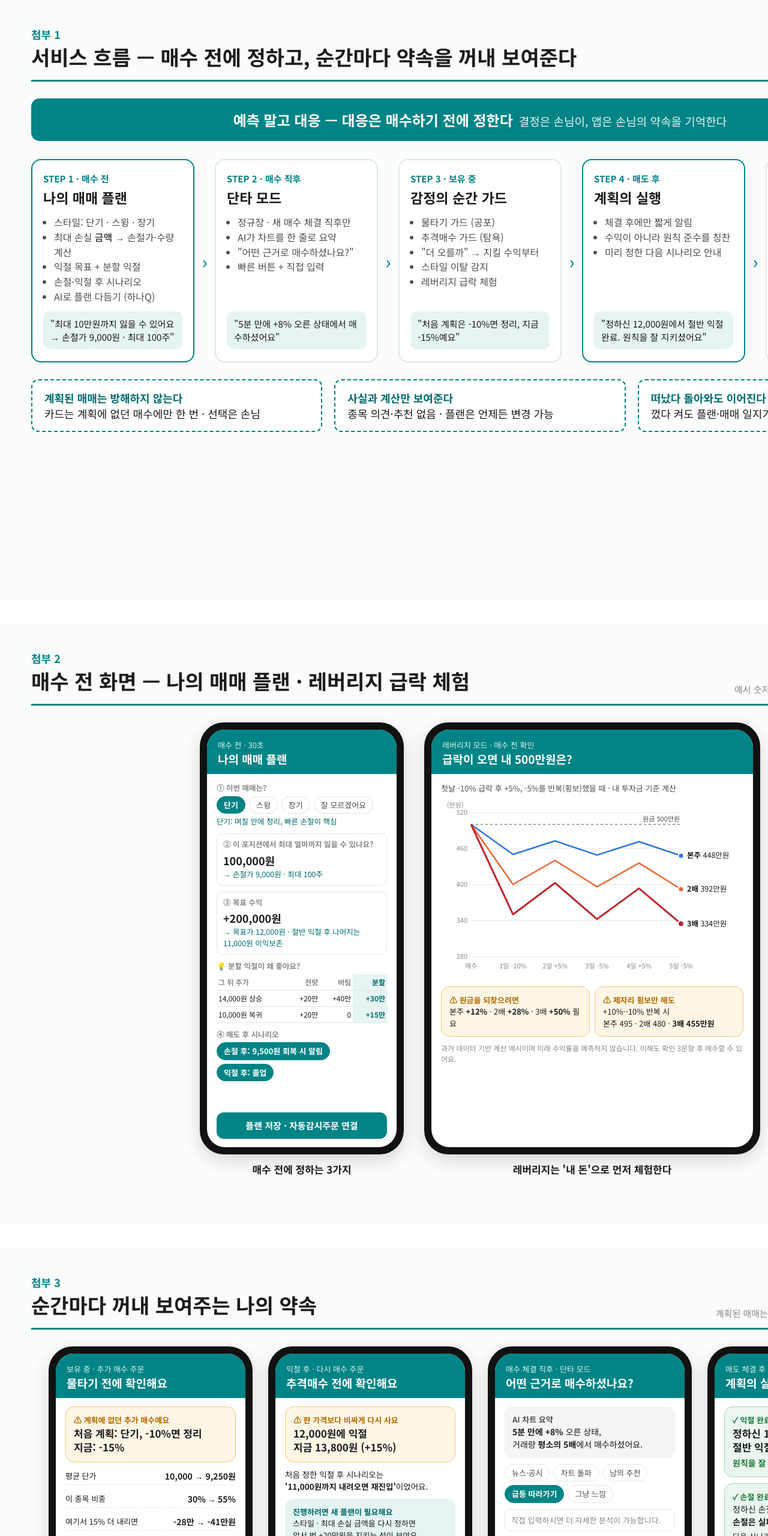
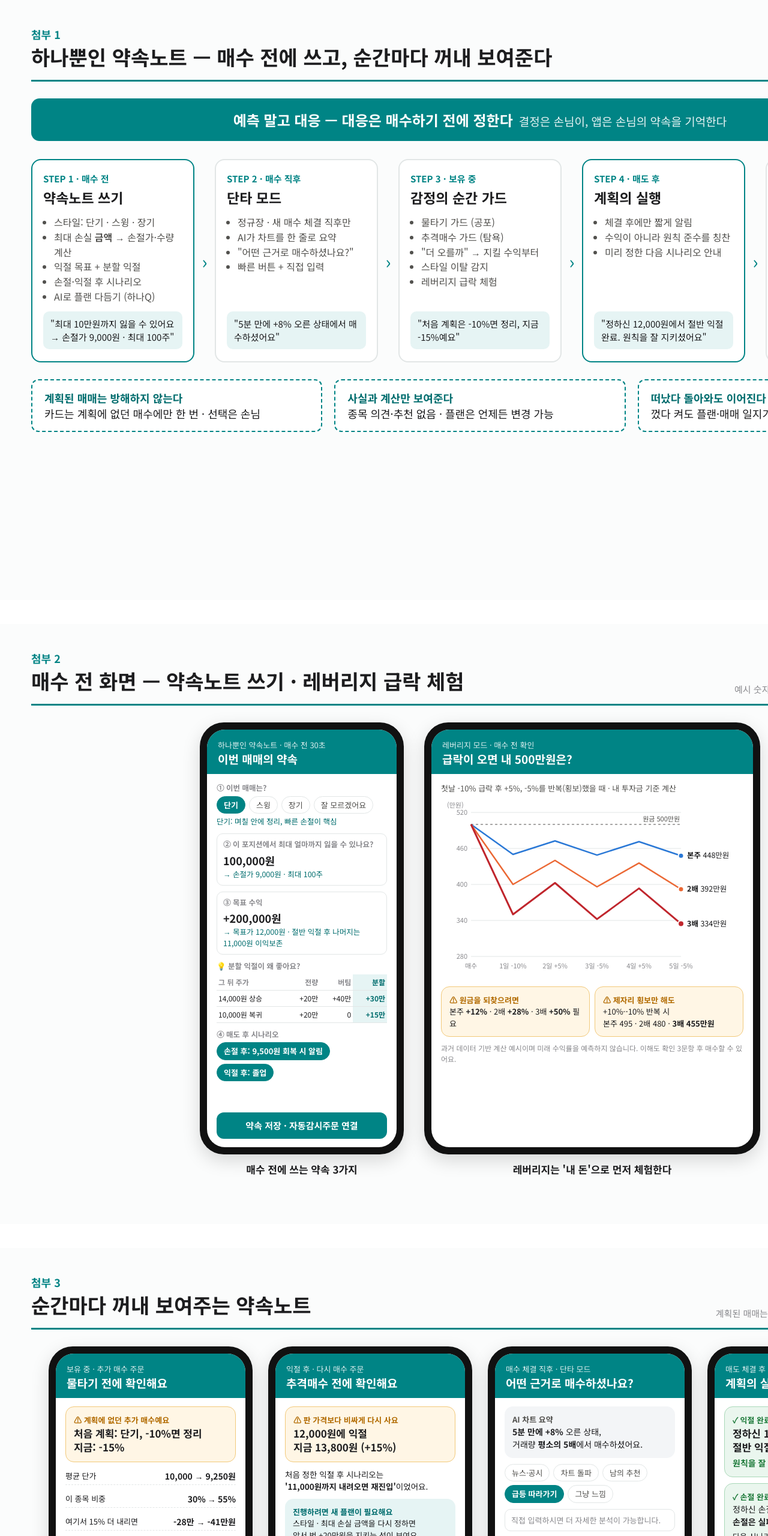
Before and after one commit to shinheecheol43-star/AI-, a plain HTML site: page contest/report/첨부이미지.html in a window 1280 px wide. Shown: the top 2560 px of the page at 60% size. Drawn offline with Linux system fonts and the light colour scheme.

Commit message:
Name the service 하나뿐인 약속노트 across report and images
Co-Authored-By: Claude Opus 5.5 <noreply@anthropic.com>
Claude-Session: https://claude.ai/code/session_01TKkDqm14RjDDXPetjfDB7T

```diff
--- a/contest/report/첨부이미지.html
+++ b/contest/report/첨부이미지.html
@@ -73,10 +73,10 @@ svg text{font-family:"NotoKRL","NotoKR",sans-serif;}
 
 <!-- ================= 1. 서비스 흐름도 ================= -->
 <div class="sheet" id="img1">
-  <div class="head"><div><div class="no">첨부 1</div><h1>서비스 흐름 — 매수 전에 정하고, 순간마다 약속을 꺼내 보여준다</h1></div><div class="note">신청한 손님만 이용하는 '선택한 보호'</div></div>
+  <div class="head"><div><div class="no">첨부 1</div><h1>하나뿐인 약속노트 — 매수 전에 쓰고, 순간마다 꺼내 보여준다</h1></div><div class="note">신청한 손님만 이용하는 '선택한 보호'</div></div>
   <div class="banner">예측 말고 대응 — 대응은 매수하기 전에 정한다<span>결정은 손님이, 앱은 손님의 약속을 기억한다</span></div>
   <div class="flow">
-    <div class="stage hot"><div class="when">STEP 1 · 매수 전</div><h3>나의 매매 플랜</h3>
+    <div class="stage hot"><div class="when">STEP 1 · 매수 전</div><h3>약속노트 쓰기</h3>
       <ul><li>스타일: 단기 · 스윙 · 장기</li><li>최대 손실 <b>금액</b> → 손절가·수량 계산</li><li>익절 목표 + 분할 익절</li><li>손절·익절 후 시나리오</li><li>AI로 플랜 다듬기 (하나Q)</li></ul>
       <div class="msg">"최대 10만원까지 잃을 수 있어요 → 손절가 9,000원 · 최대 100주"</div></div>
     <div class="arrow">›</div>
@@ -106,10 +106,10 @@ svg text{font-family:"NotoKRL","NotoKR",sans-serif;}
 
 <!-- ================= 2. 매수 플랜 + 레버리지 ================= -->
 <div class="sheet" id="img2">
-  <div class="head"><div><div class="no">첨부 2</div><h1>매수 전 화면 — 나의 매매 플랜 · 레버리지 급락 체험</h1></div><div class="note">예시 숫자: 1만원 × 100주 / 레버리지 500만원 투자</div></div>
+  <div class="head"><div><div class="no">첨부 2</div><h1>매수 전 화면 — 약속노트 쓰기 · 레버리지 급락 체험</h1></div><div class="note">예시 숫자: 1만원 × 100주 / 레버리지 500만원 투자</div></div>
   <div class="phones">
     <div class="capw"><div class="phone"><div class="screen">
-      <div class="bar"><div class="t">매수 전 · 30초</div><div class="h">나의 매매 플랜</div></div>
+      <div class="bar"><div class="t">하나뿐인 약속노트 · 매수 전 30초</div><div class="h">이번 매매의 약속</div></div>
       <div class="body">
         <div><div class="lbl">① 이번 매매는?</div><div class="chips"><span class="chip on">단기</span><span class="chip">스윙</span><span class="chip">장기</span><span class="chip">잘 모르겠어요</span></div>
           <div class="calc" style="margin-top:4px">단기: 며칠 안에 정리, 빠른 손절이 핵심</div></div>
@@ -120,8 +120,8 @@ svg text{font-family:"NotoKRL","NotoKR",sans-serif;}
           <tr><td>14,000원 상승</td><td>+20만</td><td>+40만</td><td class="me">+30만</td></tr>
           <tr><td>10,000원 복귀</td><td>+20만</td><td>0</td><td class="me">+15만</td></tr></table></div>
         <div><div class="lbl">④ 매도 후 시나리오</div><div class="chips"><span class="chip on">손절 후: 9,500원 회복 시 알림</span><span class="chip on">익절 후: 졸업</span></div></div>
-        <div class="btn">플랜 저장 · 자동감시주문 연결</div>
-      </div></div></div><div class="cap">매수 전에 정하는 3가지</div></div>
+        <div class="btn">약속 저장 · 자동감시주문 연결</div>
+      </div></div></div><div class="cap">매수 전에 쓰는 약속 3가지</div></div>
 
     <div class="capw"><div class="phone" style="width:560px"><div class="screen">
       <div class="bar"><div class="t">레버리지 모드 · 매수 전 확인</div><div class="h">급락이 오면 내 500만원은?</div></div>
@@ -164,7 +164,7 @@ svg text{font-family:"NotoKRL","NotoKR",sans-serif;}
 
 <!-- ================= 3. 감정의 순간 & 매도 후 ================= -->
 <div class="sheet" id="img3">
-  <div class="head"><div><div class="no">첨부 3</div><h1>순간마다 꺼내 보여주는 나의 약속</h1></div><div class="note">계획된 매매는 방해하지 않고, 계획에 없던 순간에만 한 번</div></div>
+  <div class="head"><div><div class="no">첨부 3</div><h1>순간마다 꺼내 보여주는 약속노트</h1></div><div class="note">계획된 매매는 방해하지 않고, 계획에 없던 순간에만 한 번</div></div>
   <div class="phones" style="gap:26px">
     <div class="capw"><div class="phone"><div class="screen">
       <div class="bar"><div class="t">보유 중 · 추가 매수 주문</div><div class="h">물타기 전에 확인해요</div></div>
```
Also changed, not shown: contest/report/기획서_3쪽.html (+6 -6 lines), contest/report/첨부1_서비스흐름도.png, contest/report/첨부2_매수플랜_레버리지.png, contest/report/첨부3_순간별카드.png, 1 other file.
